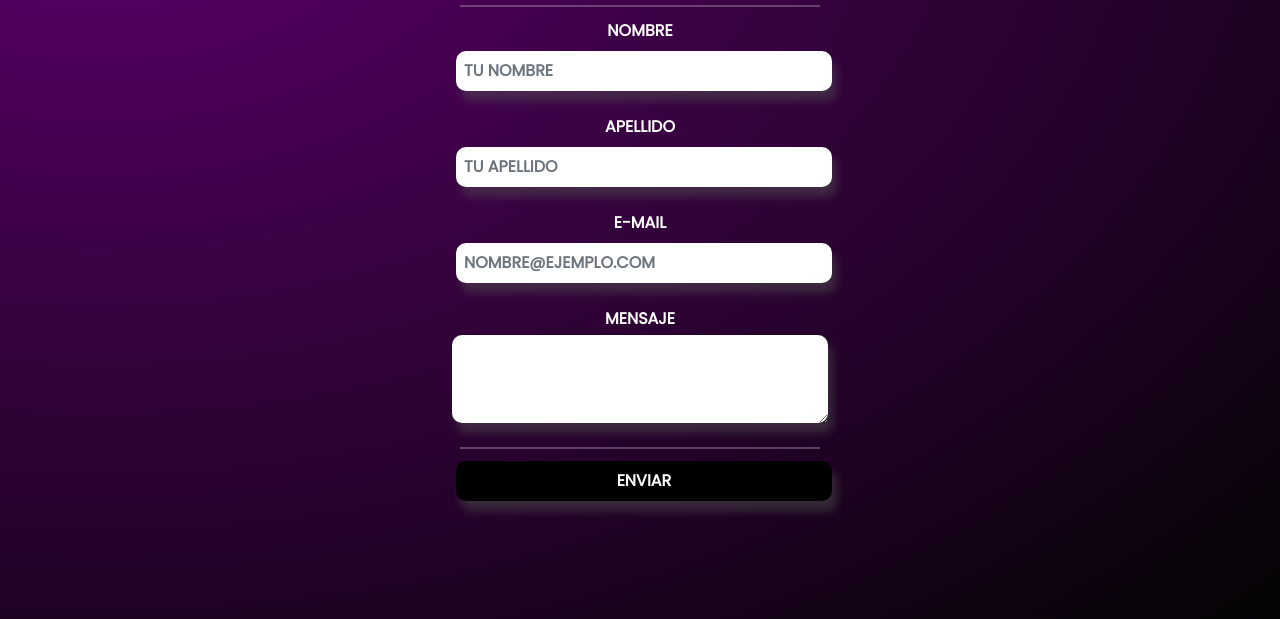
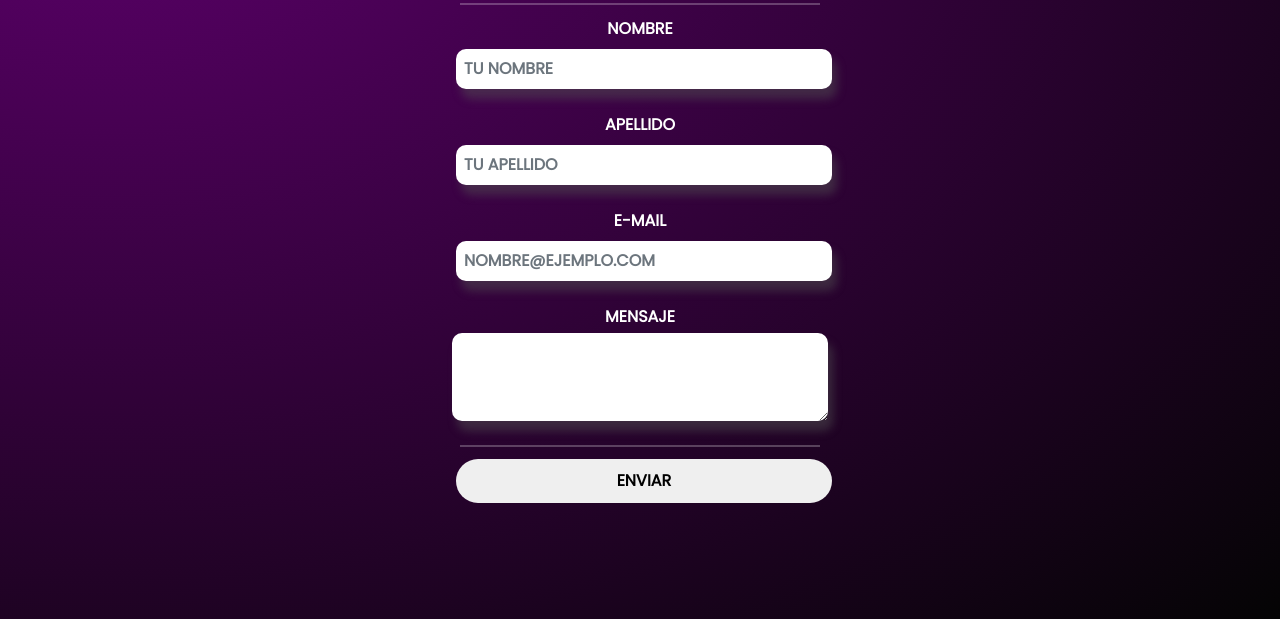
Before and after one commit to matirulez/PFmatiasheredia, a website: page pages/contact.html in a window 1280 px wide. Shown: the part 257-876 px from the top of the page. Drawn offline with nearby package versions, Linux system fonts and the light colour scheme.

Commit message:
btn enviar

```diff
--- a/scss/secciones/_contact.scss
+++ b/scss/secciones/_contact.scss
@@ -46,10 +46,24 @@
     box-shadow: 5px 10px 10px rgba(82, 82, 82, 0.489);
 }
 .btn-enviar{
-    height: 2.5em;
-    color: $secondary-color;
-    background-color: $primary-color;
+    text-decoration: none;
+    padding: 10px 30px;
+    font-size: 1rem;
+    position: relative;
+    text-align: center;
+    color: rgb(0, 0, 0);
+    border-radius: 40px;
+    box-shadow: 0 0 0 0 rgba(143, 64, 248, 0.5), 0 0 0 0 rgba(39, 200, 255, 0.5);
+    transition: transform 0.3s ease, box-shadow 0.3s ease;
+    overflow: hidden;
 }
+
+
+.btn-enviar:hover{
+    transform: translate(0, -6px);
+    box-shadow: 10px -10px 25px 0 rgba(16, 226, 253, 0.5), -10px 10px 25px 0 rgba(183, 0, 255, 0.794);
+}
+
 .hr-contact{
     color: $secondary-color;
     border: solid 0.5px;
```
Also changed, not shown: css/style.css, images/works/01.jpg (deleted), images/works/04.jpg (deleted), images/works/05.jpg (deleted), 1 other file.
